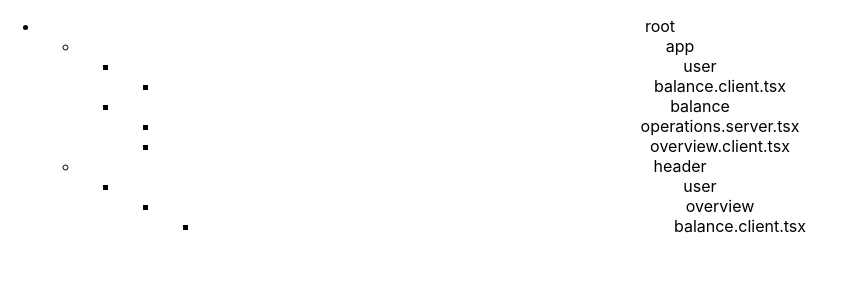
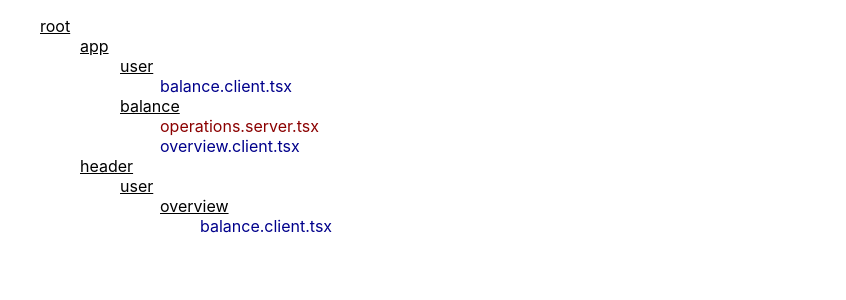
Before and after one commit to AndersDeath/project-browser-demo, a React (Create React App) app: page / in a window 1280 px wide. Shown: the top 300 px of the page, without its empty margins (0-846 px from the left). Built offline with nearby package versions, Linux system fonts and the light colour scheme.

Commit message:
add colors

```diff
--- a/src/App.css
+++ b/src/App.css
@@ -1,38 +1,15 @@
-.App {
-  text-align: center;
+.App li {
+  list-style: none;
 }
 
-.App-logo {
-  height: 40vmin;
-  pointer-events: none;
+.App .folder {
+  text-decoration: underline;
 }
 
-@media (prefers-reduced-motion: no-preference) {
-  .App-logo {
-    animation: App-logo-spin infinite 20s linear;
-  }
+.App .client {
+  color: darkblue;
 }
 
-.App-header {
-  background-color: #282c34;
-  min-height: 100vh;
-  display: flex;
-  flex-direction: column;
-  align-items: center;
-  justify-content: center;
-  font-size: calc(10px + 2vmin);
-  color: white;
+.App .server {
+  color: darkred;
 }
-
-.App-link {
-  color: #61dafb;
-}
-
-@keyframes App-logo-spin {
-  from {
-    transform: rotate(0deg);
-  }
-  to {
-    transform: rotate(360deg);
-  }
-}
--- a/src/App.tsx
+++ b/src/App.tsx
@@ -11,10 +11,18 @@ const Wrapper = ({ children }: any) => {
   return <ul>{children}</ul>;
 };
 
-const Item = ({ id, fileName, children }: Item) => {
+const Item = ({ fileName, children }: Item) => {
+  let style = "";
+  if (fileName.indexOf(".server.ts") !== -1) {
+    style = "server";
+  } else if (fileName.indexOf(".client.ts") !== -1) {
+    style = "client";
+  } else {
+    style = "folder";
+  }
   return (
     <li>
-      {fileName}
+      <span className={style}>{fileName}</span>
       {children && (
         <Wrapper>
           {children.map((el: any) => {
```
